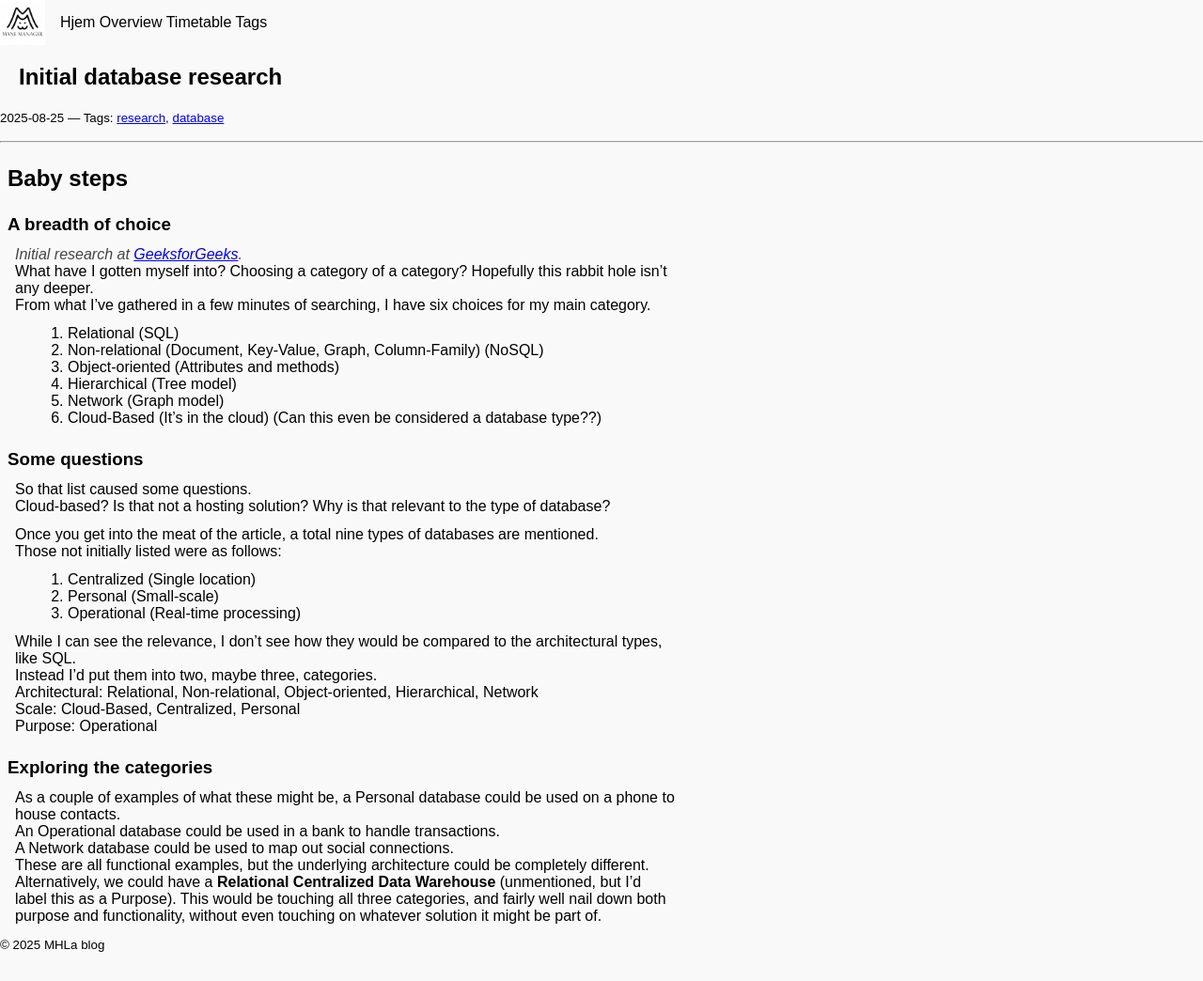
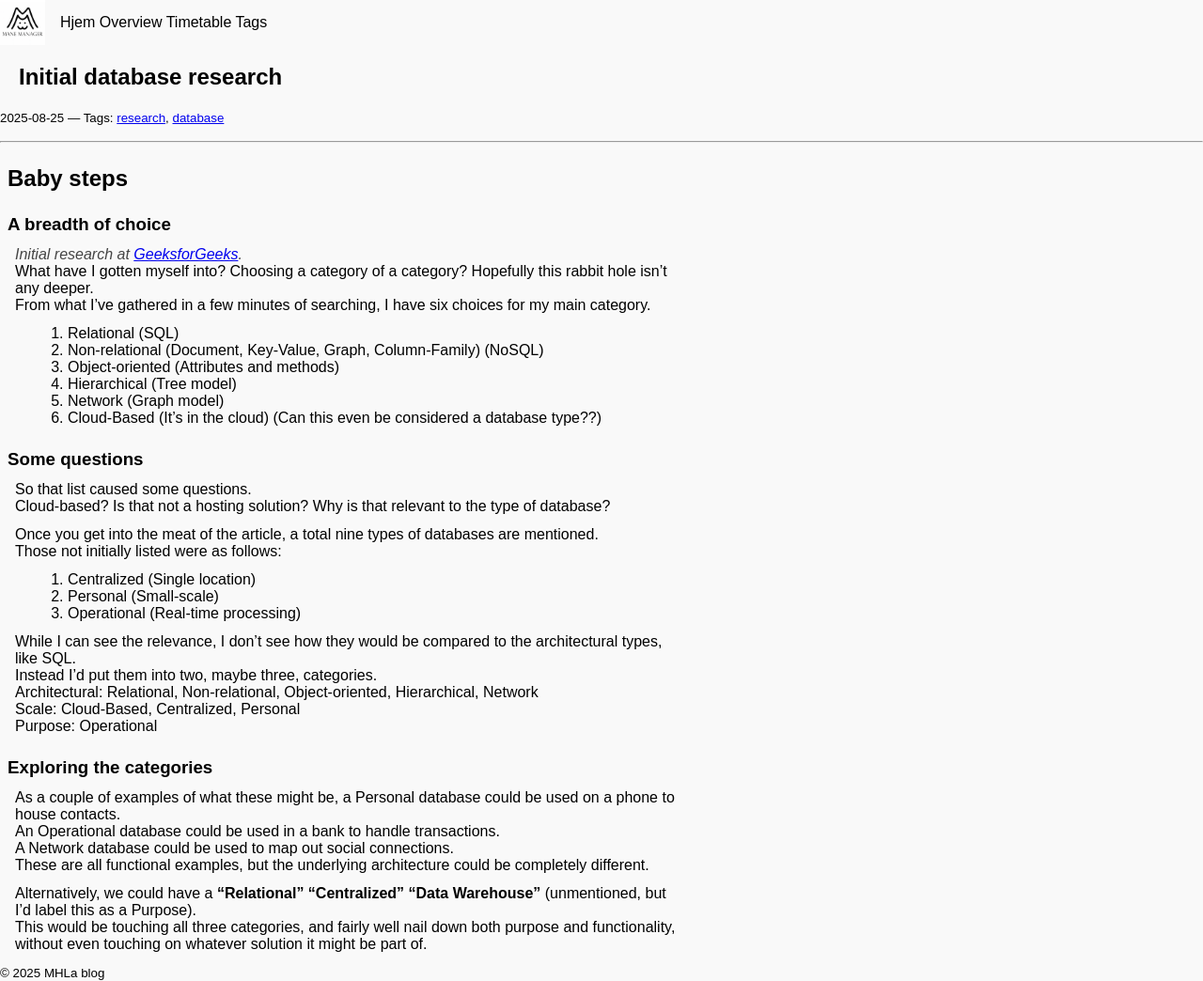
Before and after one commit to MHLaDMOoF24/mhladmoof24.github.io, a Jekyll site: the page built from _posts/2025-08-25-database_types_investigation.md, in a window 1280 px wide. Shown: the whole page at 94% size. Built offline with Jekyll 4.4.1, drawn with Linux system fonts in a browser that asks for light colours; before the commit the page ends 1014 px from its top, so only the background shows below that.

```diff
--- a/_posts/2025-08-25-database_types_investigation.md
+++ b/_posts/2025-08-25-database_types_investigation.md
@@ -38,4 +38,6 @@ As a couple of examples of what these might be, a Personal database could be use
 An Operational database could be used in a bank to handle transactions.
 A Network database could be used to map out social connections.
 These are all functional examples, but the underlying architecture could be completely different.
-Alternatively, we could have a **Relational Centralized Data Warehouse** (unmentioned, but I'd label this as a Purpose). This would be touching all three categories, and fairly well nail down both purpose and functionality, without even touching on whatever solution it might be part of.
+
+Alternatively, we could have a **"Relational" "Centralized" "Data Warehouse"** (unmentioned, but I'd label this as a Purpose).
+This would be touching all three categories, and fairly well nail down both purpose and functionality, without even touching on whatever solution it might be part of.
```
Also changed, not shown: styles.css (line endings or trailing spaces).
